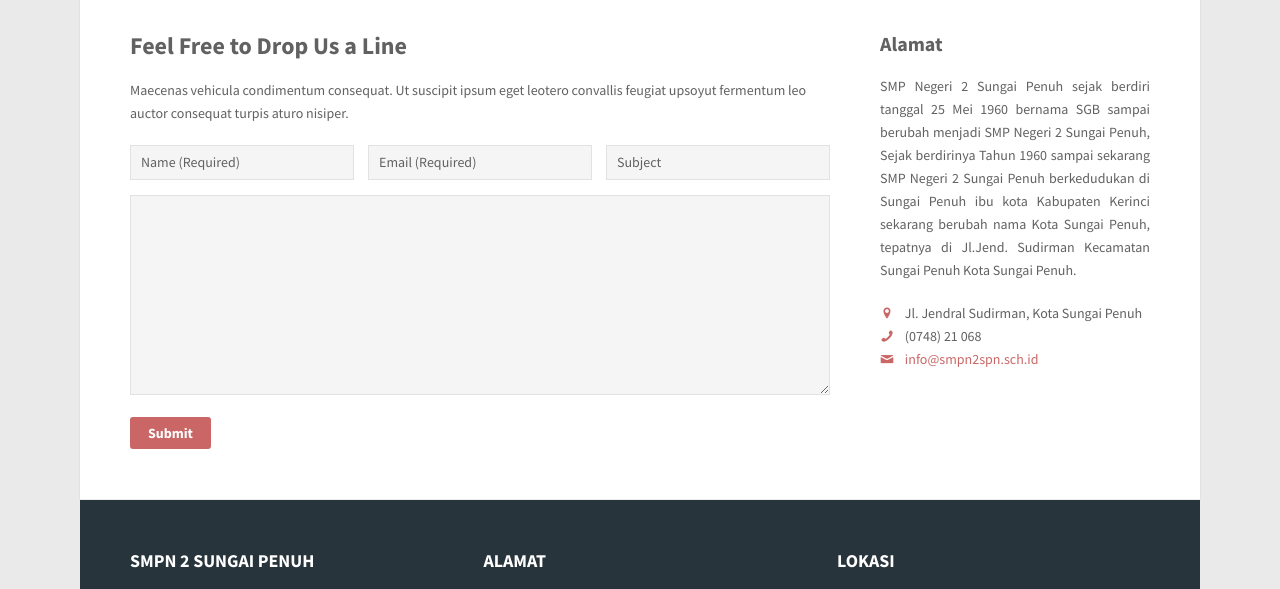
After one commit to novalkrnfds/SMPN2dev, a CodeIgniter app: page /SMPN2dev/web/kontak in a window 1280 px wide. The commit adds this page. Shown: the part 701-1290 px from the top of the page. Run offline with CodeIgniter, Linux system fonts and the light colour scheme; some libraries are stand-ins or nearby versions.

Commit message:
add kontak

```diff
--- a/application/controllers/web.php
+++ b/application/controllers/web.php
@@ -18,4 +18,8 @@
 	public function visimisi(){
 		$this->template->display('content/galeri');
 	}
+
+	public function kontak(){
+		$this->template->display('content/kontak');
+	}
 }
--- /dev/null
+++ b/application/views/content/kontak.php
@@ -0,0 +1,68 @@
+<div class="wrapper">
+    <div class="inner light">
+		<div class="page-intro clearfix">
+			<h1 class="page-title">Kontak</h1>
+		</div>
+		<div class="map">
+			<iframe width="100%" height="400" frameborder="0" scrolling="no" marginheight="0" marginwidth="0" src="https://www.google.com/maps/embed?pb=!1m18!1m12!1m3!1d3987.225627792098!2d101.39050921436616!3d-2.0656659984941688!2m3!1f0!2f0!3f0!3m2!1i1024!2i768!4f13.1!3m3!1m2!1s0x2e2da1a67642f333%3A0x5839e8e794e60395!2sSMPN+2+Sungai+Penuh!5e0!3m2!1sen!2sid!4v1496768070707"></iframe>
+		</div>
+		<br />
+
+		<!-- Begin Content -->
+		<section class="content">
+			<h2>Feel Free to Drop Us a Line</h2>
+			<p>Maecenas vehicula condimentum consequat. Ut suscipit ipsum eget leotero convallis feugiat upsoyut fermentum leo auctor consequat turpis aturo nisiper.</p>
+			<!-- Begin Form -->
+			<div class="form-container">
+				<div class="response"></div>
+				<form class="forms" action="http://themes.iki-bir.com/wiretree/contact/form-handler.php" method="post">
+					<fieldset>
+						<ol>
+							<li class="form-row text-input-row name-field">
+								<input type="text" name="name" class="text-input defaultText required" title="Name (Required)"/>
+							</li>
+							<li class="form-row text-input-row email-field">
+								<input type="text" name="email" class="text-input defaultText required email" title="Email (Required)"/>
+							</li>
+							<li class="form-row text-input-row subject-field">
+								<input type="text" name="subject" class="text-input defaultText" title="Subject"/>
+							</li>
+							<li class="form-row text-area-row">
+								<textarea name="message" class="text-area required"></textarea>
+							</li>
+							<li class="form-row hidden-row">
+								<input type="hidden" name="hidden" value="" />
+							</li>
+							<li class="button-row">
+								<input type="submit" value="Submit" name="submit" class="btn-submit" />
+							</li>
+						</ol>
+						<input type="hidden" name="v_error" id="v-error" value="Required" />
+						<input type="hidden" name="v_email" id="v-email" value="Enter a valid email" />
+					</fieldset>
+				</form>
+			</div>
+			<!-- End Form -->
+
+		</section>
+		<!-- End Content -->
+
+		<!-- Begin Sidebar -->
+		<aside class="sidebar">
+			<div class="sidebox">
+				<h3>Alamat</h3>
+				<p style="text-align:justify;">
+					SMP Negeri 2 Sungai Penuh sejak berdiri tanggal 25 Mei 1960 bernama SGB sampai berubah menjadi SMP Negeri 2 Sungai Penuh,
+					Sejak berdirinya Tahun 1960 sampai sekarang SMP Negeri 2 Sungai Penuh  berkedudukan di Sungai Penuh ibu kota Kabupaten Kerinci
+					sekarang berubah nama Kota Sungai Penuh, tepatnya di Jl.Jend. Sudirman  Kecamatan Sungai Penuh Kota Sungai Penuh.
+				</p>
+				<i class="icon-location contact"></i> Jl. Jendral Sudirman, Kota Sungai Penuh <br />
+				<i class="icon-phone contact"></i> (0748) 21 068 <br />
+				<i class="icon-mail contact"></i> <a href="mailto:info@smpn2spn.sch.id">info@smpn2spn.sch.id</a>
+			</div>
+		</aside>
+		<!-- End Sidebar -->
+
+		<div class="clear"></div>
+    </div>
+</div>
--- a/application/views/templates/footer.php
+++ b/application/views/templates/footer.php
@@ -17,7 +17,7 @@
 		</div>
 		<div class="one-third last widget">
 			<h3 class="widget-title">LOKASI</h3>
-			<iframe src="https://www.google.com/maps/embed?pb=!1m18!1m12!1m3!1d3987.300791848831!2d101.37719131436613!3d-2.035499998516123!2m3!1f0!2f0!3f0!3m2!1i1024!2i768!4f13.1!3m3!1m2!1s0x2e2da0d0786da525%3A0xef467204ec345467!2sSMP+Negeri+II+Sungai+Penuh!5e0!3m2!1sen!2sid!4v1496528346666" width="100%" height="100%" frameborder="0" style="border:0" allowfullscreen></iframe>
+			<iframe src="https://www.google.com/maps/embed?pb=!1m18!1m12!1m3!1d3987.225627792098!2d101.39050921436616!3d-2.0656659984941688!2m3!1f0!2f0!3f0!3m2!1i1024!2i768!4f13.1!3m3!1m2!1s0x2e2da1a67642f333%3A0x5839e8e794e60395!2sSMPN+2+Sungai+Penuh!5e0!3m2!1sen!2sid!4v1496768070707" width="100%" height="100%" frameborder="0" style="border:0" allowfullscreen></iframe>
 		</div>
 		<div class="clear"></div>
 	</div>
--- a/application/views/templates/nav.php
+++ b/application/views/templates/nav.php
@@ -26,8 +26,8 @@
 				<li><a href="#">Pengumuman</a></li>
 			</ul>
 		</li>
-		<li>
-			<a href="#">Kontak</a>
+		<li class="<?php if($this->uri->segment(2)=="kontak"){echo "active";}?>">
+			<a href="<?php echo base_url()."web/kontak"; ?>">Kontak</a>
 		</li>
 	</ul>
 </nav>
```
